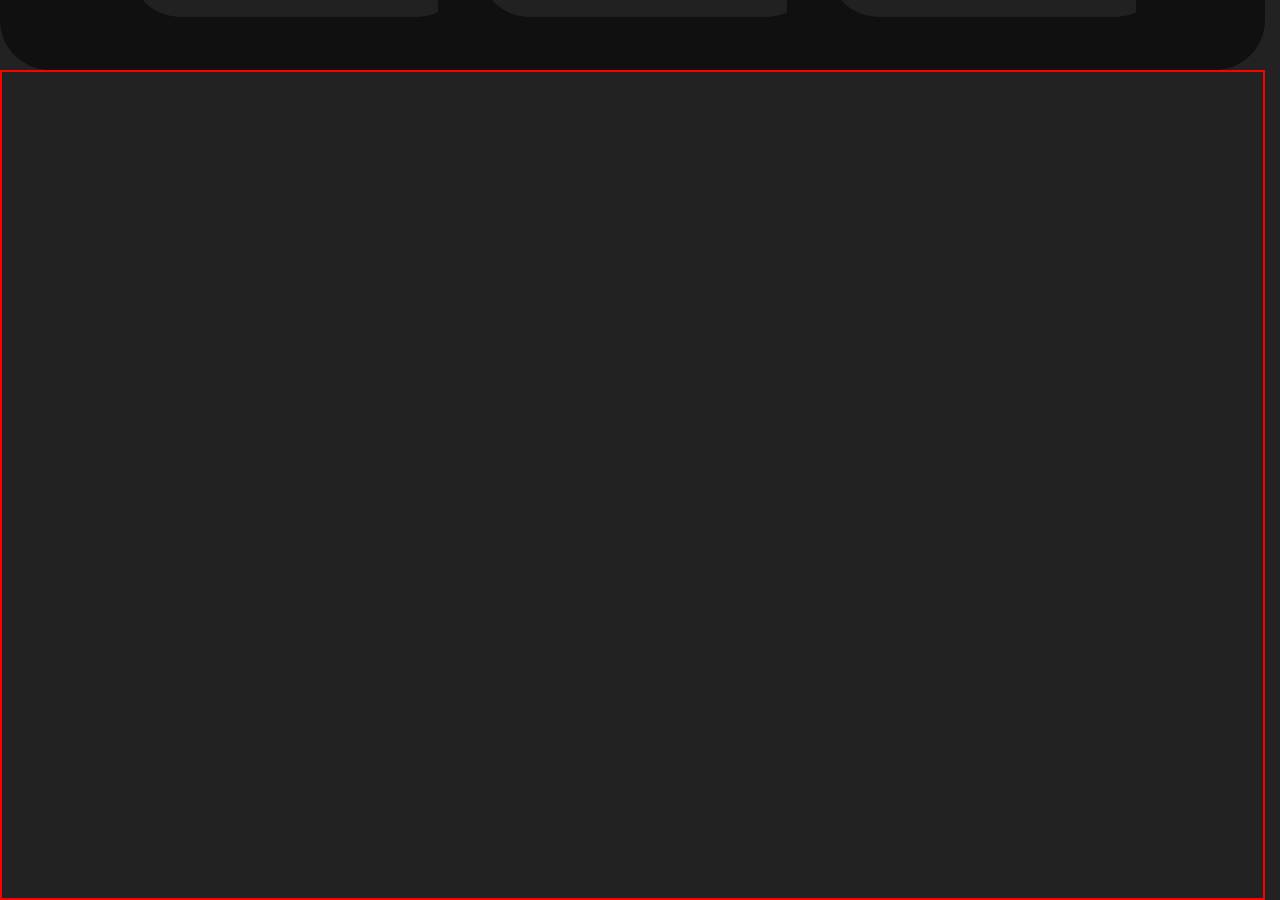
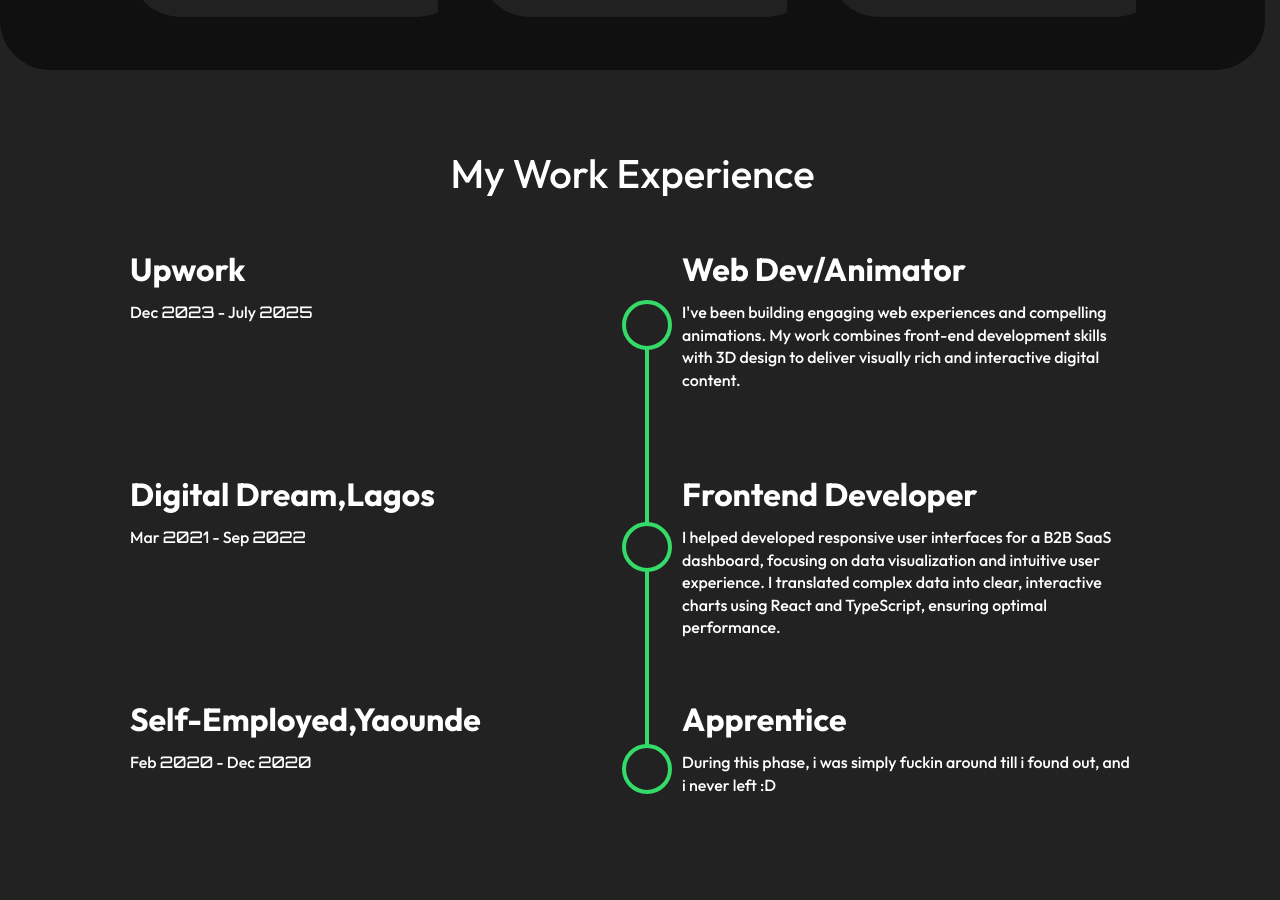
Before and after one commit to nonso01/nox, a React (Vite) app: page / in a window 1280 px wide. Shown: the part 1780-2680 px from the top of the page. Built offline with nearby package versions, Linux system fonts and the light colour scheme.

Commit message:
work experience

```diff
--- a/src/components/DesktopApp.jsx
+++ b/src/components/DesktopApp.jsx
@@ -1,5 +1,6 @@
-import Text from "./Text";
+// import Text from "./Text";
 import Connecting from "./Connecting";
+import LineFollowCircle from "./LineFollowCircle";
 import Logo from "/images/favicon.png";
 import { createScope, createDraggable, createSpring } from "animejs";
 import { useRef, useState, useEffect } from "react";
@@ -230,10 +231,123 @@ export default function DesktopApp({ connected, onSetConnected }) {
           </div>
         </section>
 
-        <section className="d-experience debbug"></section>
+        <section className="d-experience flex column evenly ">
+          <div className="flex center p-work ">
+            <p>My Work Experience</p>
+          </div>
+          <div className="d-work flex between ">
+            <div className="d-work-time flex column between ">
+              <div className="">
+                <h2>Upwork</h2>
+                <p>
+                  Dec <span>2023</span> - July <span>2025</span>
+                </p>
+              </div>
+              <div className="">
+                <h2>Digital Dream,Lagos</h2>
+                <p>
+                  Mar <span>2021</span> - Sep <span>2022</span>
+                </p>
+              </div>
+              <div className="">
+                <h2>Self-Employed,Yaounde</h2>
+                <p>
+                  Feb <span>2020</span> - Dec <span>2020</span>
+                </p>
+              </div>
+            </div>
+
+            <div className="d-work-info flex between ">
+              <div className="lines flex center ">
+                <LineFollowCircle />
+              </div>
+              <div className="info-detail flex column between ">
+                <div className="">
+                  <h2>Web Dev/Animator</h2>
+                  <p>
+                    I've been building engaging web experiences and compelling
+                    animations. My work combines front-end development skills
+                    with 3D design to deliver visually rich and interactive
+                    digital content.
+                  </p>
+                </div>
+                <div className="">
+                  <h2>Frontend Developer</h2>
+                  <p>
+                    I helped developed responsive user interfaces for a B2B SaaS
+                    dashboard, focusing on data visualization and intuitive user
+                    experience. I translated complex data into clear,
+                    interactive charts using React and TypeScript, ensuring
+                    optimal performance.
+                  </p>
+                </div>
+                <div className="">
+                  <h2>Apprentice</h2>
+                  <p>
+                    During this phase, i was simply fuckin around till i found
+                    out, and i never left :D
+                  </p>
+                </div>
+              </div>
+            </div>
+          </div>
+        </section>
         <style jsx="true">{`
           .d-experience {
             height: 830px;
+            padding: 30px 130px;
+
+            .p-work {
+              height: 100px;
+              width: 48.8%; /* 800px */
+              align-self: center;
+
+              p {
+                font-size: 2.5rem;
+                font-weight: 500;
+              }
+            }
+
+            .d-work {
+              height: 600px;
+
+              h2 {
+                font-size: 2rem;
+              }
+
+              p {
+                margin-block: 0.625rem;
+                font-weight: 500;
+                span {
+                  font-family: "Orbitron", sans-serif;
+                }
+              }
+
+              .d-work-time {
+                height: 100%;
+                width: 36.7%;
+
+                div {
+                  height: 25%;
+                }
+              }
+
+              .d-work-info {
+                height: 100%;
+                width: 52%;
+
+                .lines {
+                  width: 100px;
+                }
+
+                .info-detail {
+                  width: 650px;
+                  div {
+                    height: 25%;
+                  }
+                }
+              }
+            }
           }
         `}</style>
       </div>
--- /dev/null
+++ b/src/components/LineFollowCircle.jsx
@@ -0,0 +1,24 @@
+export default function LineFollowCircle() {
+  return (
+    <svg
+      width="50"
+      height="494"
+      viewBox="0 0 50 494"
+      fill="none"
+      xmlns="http://www.w3.org/2000/svg"
+    >
+      <g clip-path="url(#clip0_119_39)">
+        <path d="M25 48L25 224" stroke="#34db69" stroke-width="4" />
+        <path d="M25 270L25 446" stroke="#34db69" stroke-width="4" />
+        <circle cx="25" cy="25" r="23" stroke="#34db69" stroke-width="4" />
+        <circle cx="25" cy="247" r="23" stroke="#34db69" stroke-width="4" />
+        <circle cx="25" cy="469" r="23" stroke="#34db69" stroke-width="4" />
+      </g>
+      <defs>
+        <clipPath id="clip0_119_39">
+          <rect width="50" height="494" fill="white" />
+        </clipPath>
+      </defs>
+    </svg>
+  );
+}
```
